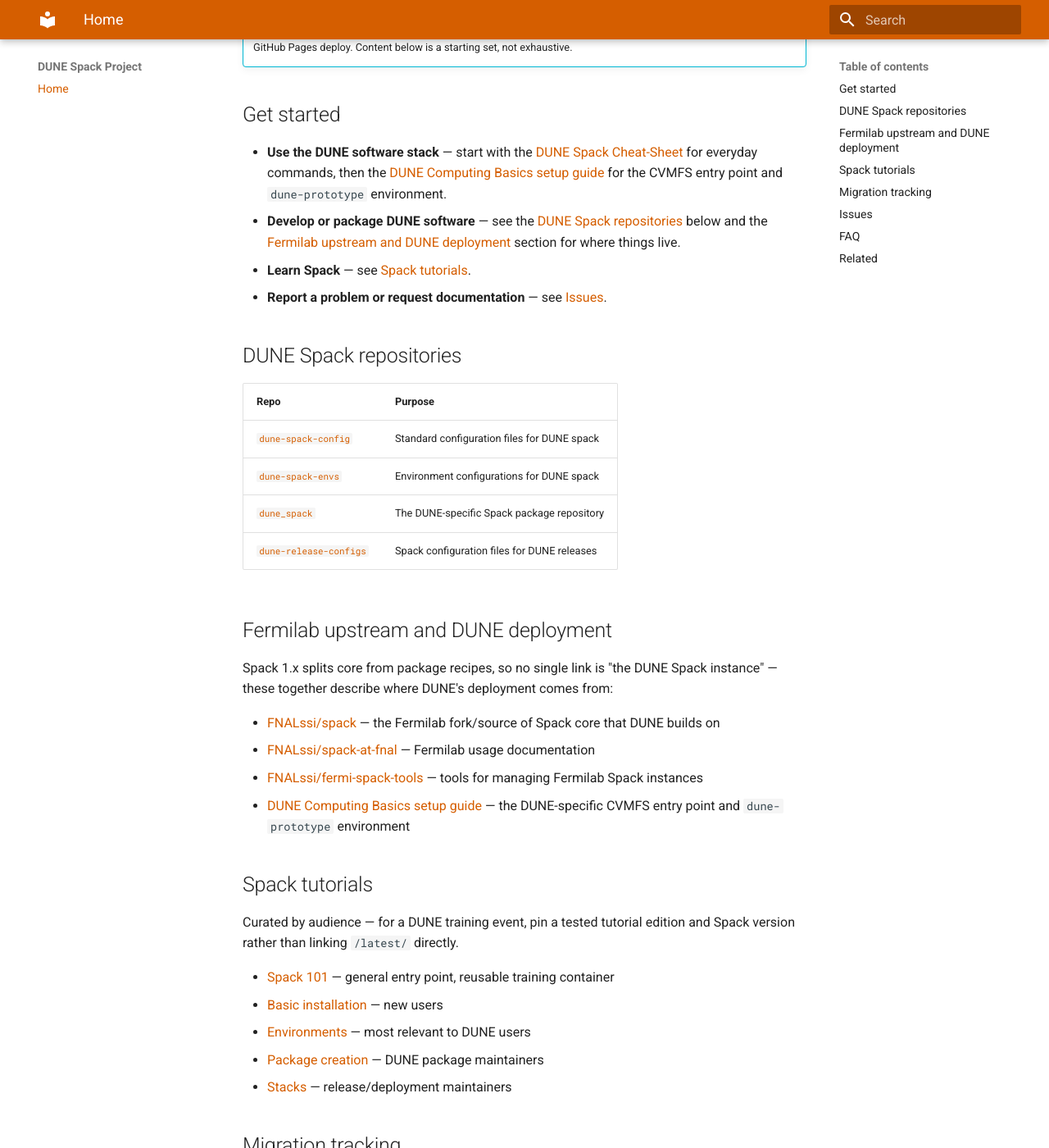
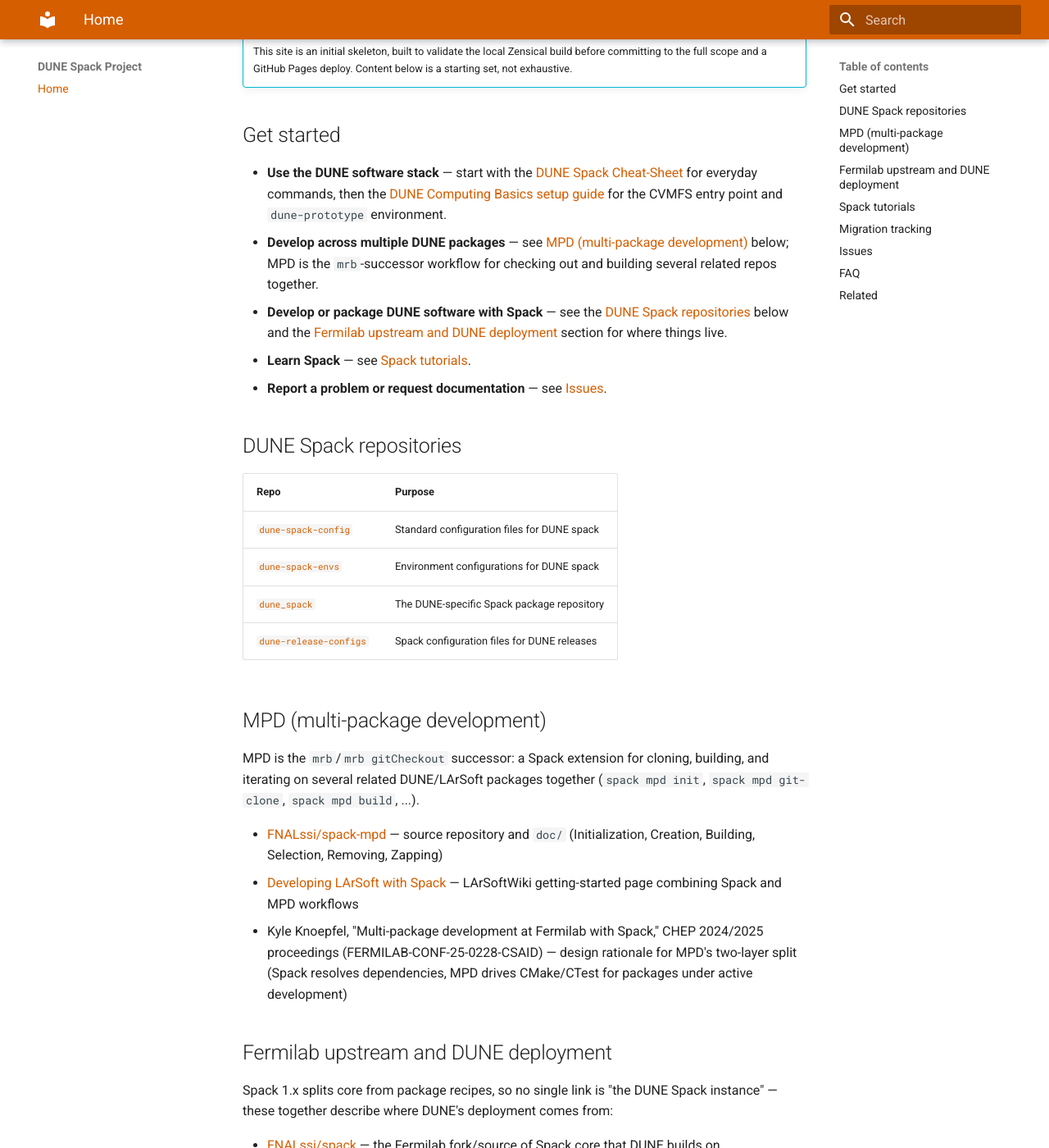
Before and after one commit to DUNE/dune-spack-project, an MkDocs documentation site: the page built from docs/index.md, in a window 1280 px wide and 1400 px high, scrolled down 299 px. Shown: the whole window at 82% size. Built offline with MkDocs 1.6.1 and Material for MkDocs 9.7.7, drawn with Linux system fonts in a browser that asks for light colours; some of the changed text lies outside the part shown.

Commit message:
Fold MPD (mrb successor) into this repo's scope
MPD (multi-package development) is itself a Spack extension for
cross-repo checkout and build, so it gets a home here rather than a
separate repo, keeping DUNE Spack and MPD documentation, training, and
issue tracking in one place.

- docs/index.md: new MPD section (FNALssi/spack-mpd source and doc/,
  the LArSoftWiki getting-started page, the CHEP MPD design-rationale
  paper), MPD get-started bullet, SL7/AL9-specific DUNE Computing Basics
  setup links
- README.md, mkdocs.yml, pyproject.toml: broaden description wording to
  Spack and MPD

```diff
--- a/docs/index.md
+++ b/docs/index.md
@@ -5,8 +5,10 @@ title: Home
 # DUNE Spack Project
 
 Documentation, training material, issue tracking, and project coordination for
-Spack development and use across DUNE — the docs/training/issues hub that was
-missing alongside the existing spack config and package repos.
+Spack development and use across DUNE — including **MPD** (multi-package
+development, the `mrb`/`mrb gitCheckout` successor built as a Spack extension) —
+the docs/training/issues hub that was missing alongside the existing spack
+config and package repos.
 
 !!! info "Proof of principle"
     This site is an initial skeleton, built to validate the local Zensical build
@@ -16,7 +18,8 @@ missing alongside the existing spack config and package repos.
 ## Get started
 
 - **Use the DUNE software stack** — start with the [DUNE Spack Cheat-Sheet](https://dune.github.io/FAQ/Spack) for everyday commands, then the [DUNE Computing Basics setup guide](https://dune.github.io/computing-basics/setup.html) for the CVMFS entry point and `dune-prototype` environment.
-- **Develop or package DUNE software** — see the [DUNE Spack repositories](#dune-spack-repositories) below and the [Fermilab upstream and DUNE deployment](#fermilab-upstream-and-dune-deployment) section for where things live.
+- **Develop across multiple DUNE packages** — see [MPD (multi-package development)](#mpd-multi-package-development) below; MPD is the `mrb`-successor workflow for checking out and building several related repos together.
+- **Develop or package DUNE software with Spack** — see the [DUNE Spack repositories](#dune-spack-repositories) below and the [Fermilab upstream and DUNE deployment](#fermilab-upstream-and-dune-deployment) section for where things live.
 - **Learn Spack** — see [Spack tutorials](#spack-tutorials).
 - **Report a problem or request documentation** — see [Issues](#issues).
 
@@ -29,6 +32,16 @@ missing alongside the existing spack config and package repos.
 | [`dune_spack`](https://github.com/DUNE/dune_spack) | The DUNE-specific Spack package repository |
 | [`dune-release-configs`](https://github.com/DUNE/dune-release-configs) | Spack configuration files for DUNE releases |
 
+## MPD (multi-package development)
+
+MPD is the `mrb`/`mrb gitCheckout` successor: a Spack extension for cloning,
+building, and iterating on several related DUNE/LArSoft packages together
+(`spack mpd init`, `spack mpd git-clone`, `spack mpd build`, ...).
+
+- [FNALssi/spack-mpd](https://github.com/FNALssi/spack-mpd) — source repository and `doc/` (Initialization, Creation, Building, Selection, Removing, Zapping)
+- [Developing LArSoft with Spack](https://larsoft.github.io/LArSoftWiki/Developing_LArSoft_with_Spack) — LArSoftWiki getting-started page combining Spack and MPD workflows
+- Kyle Knoepfel, "Multi-package development at Fermilab with Spack," CHEP 2024/2025 proceedings (FERMILAB-CONF-25-0228-CSAID) — design rationale for MPD's two-layer split (Spack resolves dependencies, MPD drives CMake/CTest for packages under active development)
+
 ## Fermilab upstream and DUNE deployment
 
 Spack 1.x splits core from package recipes, so no single link is "the DUNE Spack instance" — these together describe where DUNE's deployment comes from:
@@ -36,7 +49,7 @@ Spack 1.x splits core from package recipes, so no single link is "the DUNE Spack
 - [FNALssi/spack](https://github.com/FNALssi/spack) — the Fermilab fork/source of Spack core that DUNE builds on
 - [FNALssi/spack-at-fnal](https://github.com/FNALssi/spack-at-fnal) — Fermilab usage documentation
 - [FNALssi/fermi-spack-tools](https://github.com/FNALssi/fermi-spack-tools) — tools for managing Fermilab Spack instances
-- [DUNE Computing Basics setup guide](https://dune.github.io/computing-basics/setup.html) — the DUNE-specific CVMFS entry point and `dune-prototype` environment
+- [DUNE Computing Basics setup guide](https://dune.github.io/computing-basics/setup.html) — the DUNE-specific CVMFS entry point and `dune-prototype` environment, with OS-specific variants for [SL7](https://dune.github.io/computing-basics/sl7_setup) and [AL9](https://dune.github.io/computing-basics/setup#AL9_setup)
 
 ## Spack tutorials
 
@@ -56,7 +69,10 @@ Tracking DUNE's transition to newer Spack releases (Spack 1.0/1.1):
 
 ## Issues
 
-Not yet decided where DUNE Spack dev/use issues should be filed — new `dune-spack-project` Issues once this repo exists on GitHub, or one of the existing spack repos (`dune-spack-config`, `dune_spack`). This section will point to the chosen location once settled.
+Not yet decided where DUNE Spack and MPD dev/use issues should be filed — new
+`dune-spack-project` Issues once this repo exists on GitHub, or one of the
+existing spack repos (`dune-spack-config`, `dune_spack`). This section will
+point to the chosen location once settled.
 
 ## FAQ
 
--- a/mkdocs.yml
+++ b/mkdocs.yml
@@ -1,5 +1,5 @@
 site_name: DUNE Spack Project
-site_description: Documentation, training, and issue tracking for DUNE Spack development and use
+site_description: Documentation, training, and issue tracking for DUNE Spack and MPD development and use
 site_url: https://dune.github.io/dune-spack-project/
 docs_dir: docs
 
--- a/pyproject.toml
+++ b/pyproject.toml
@@ -1,7 +1,7 @@
 [project]
 name = "dune-spack-project"
 version = "0.1.0"
-description = "Documentation, training, and issue tracking for DUNE Spack development and use"
+description = "Documentation, training, and issue tracking for DUNE Spack and MPD development and use"
 requires-python = ">=3.10"
 dependencies = [
     "zensical",
```
Also changed, not shown: README.md (+6 -4 lines).
